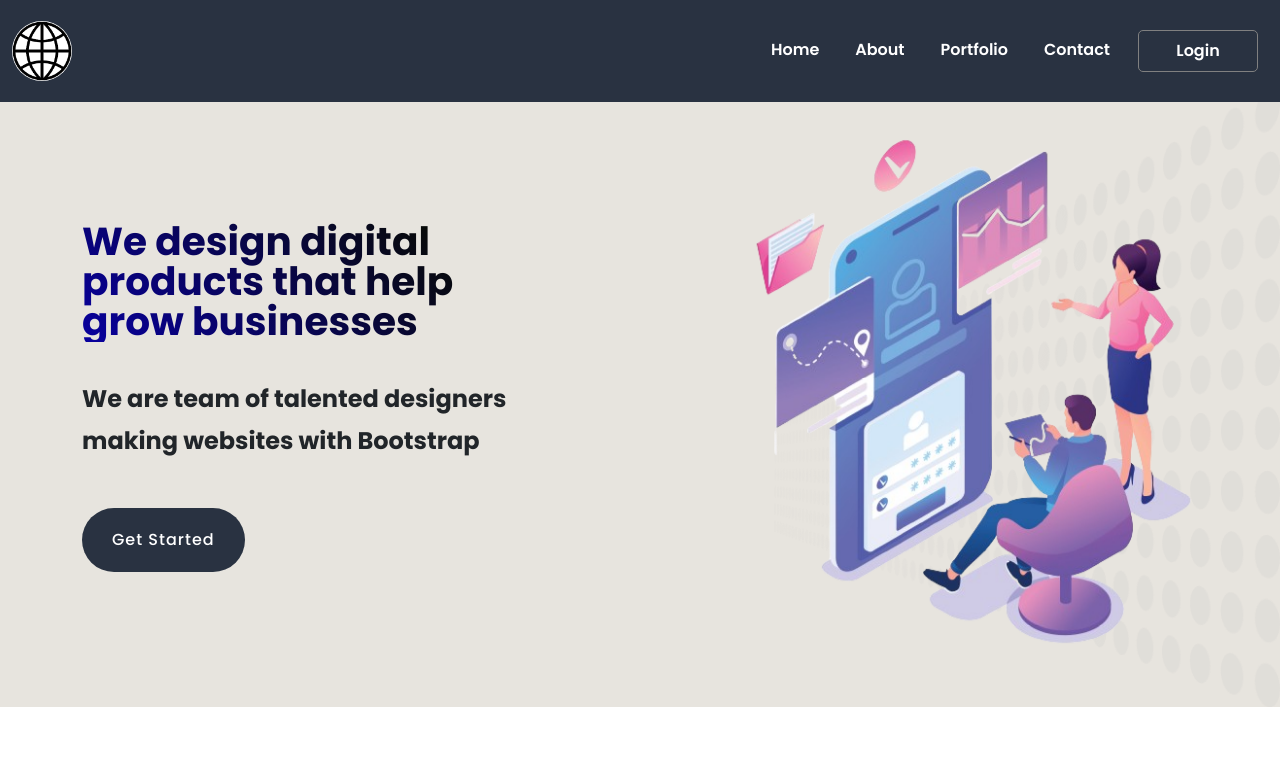
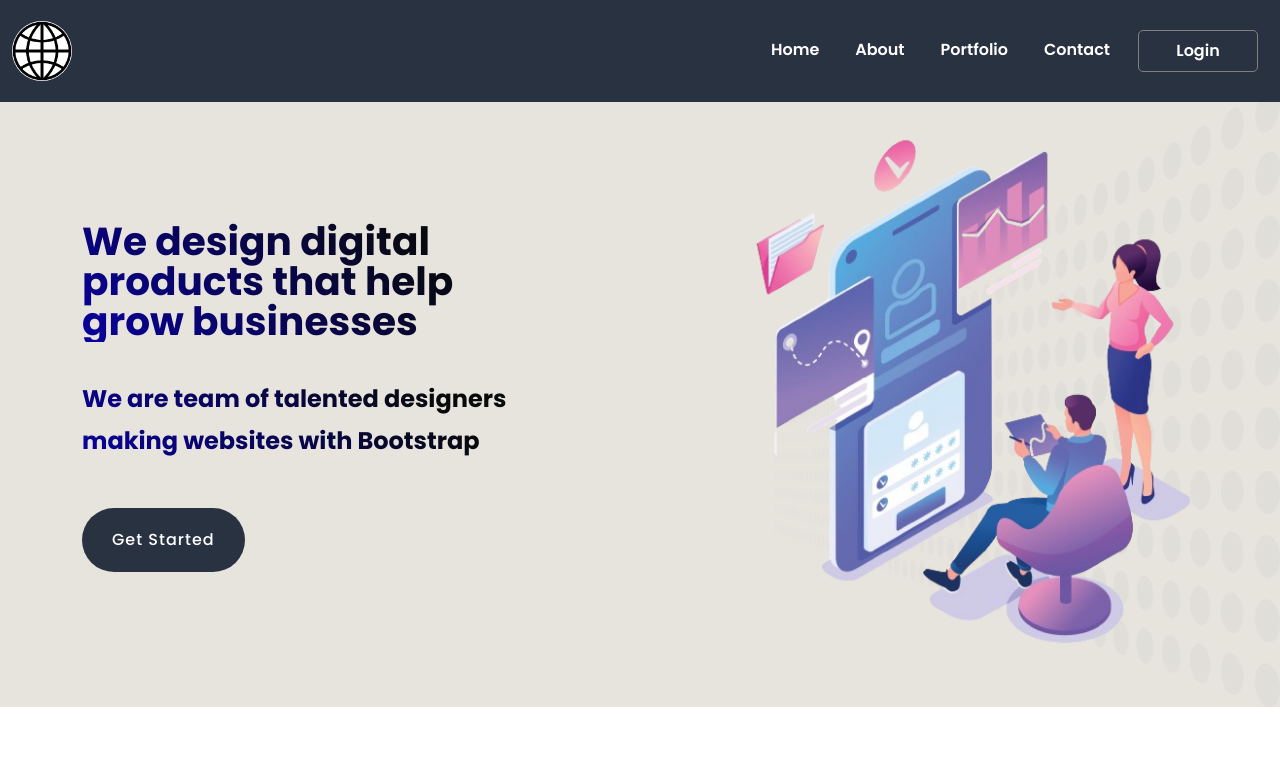
Before and after one commit to Asifmzn12/Website, a React (Vite) app: page / in a window 1280 px wide. Shown: the top 784 px of the page. Built offline with nearby package versions, Linux system fonts and the light colour scheme; no server answers.

Commit message:
heading color change

```diff
--- a/src/index.css
+++ b/src/index.css
@@ -26,6 +26,10 @@
 h2{
     font-size: 42px;
     font-weight: 700;
+
+      background: -webkit-linear-gradient(45deg,#09009f,#080a09 80%);
+      -webkit-background-clip: text;
+      -webkit-text-fill-color: transparent;
 
 }
 h4{
```
